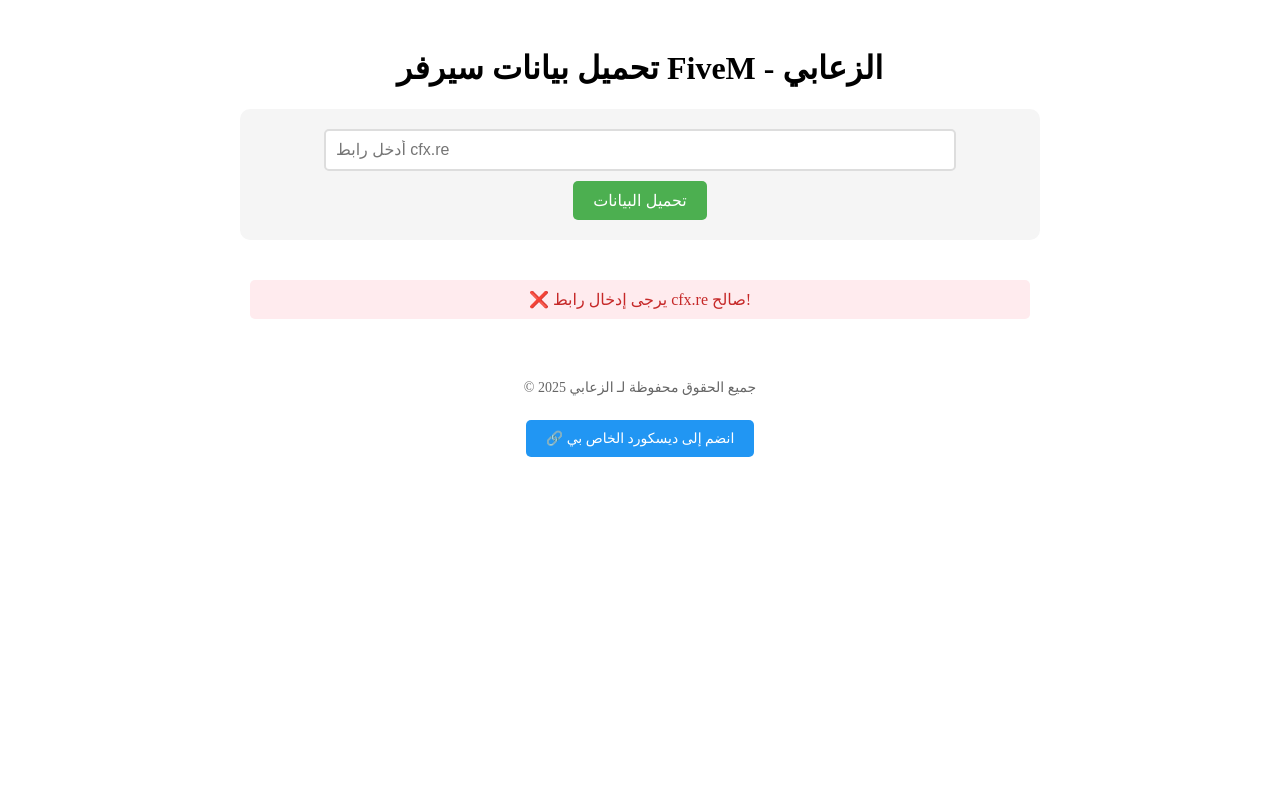
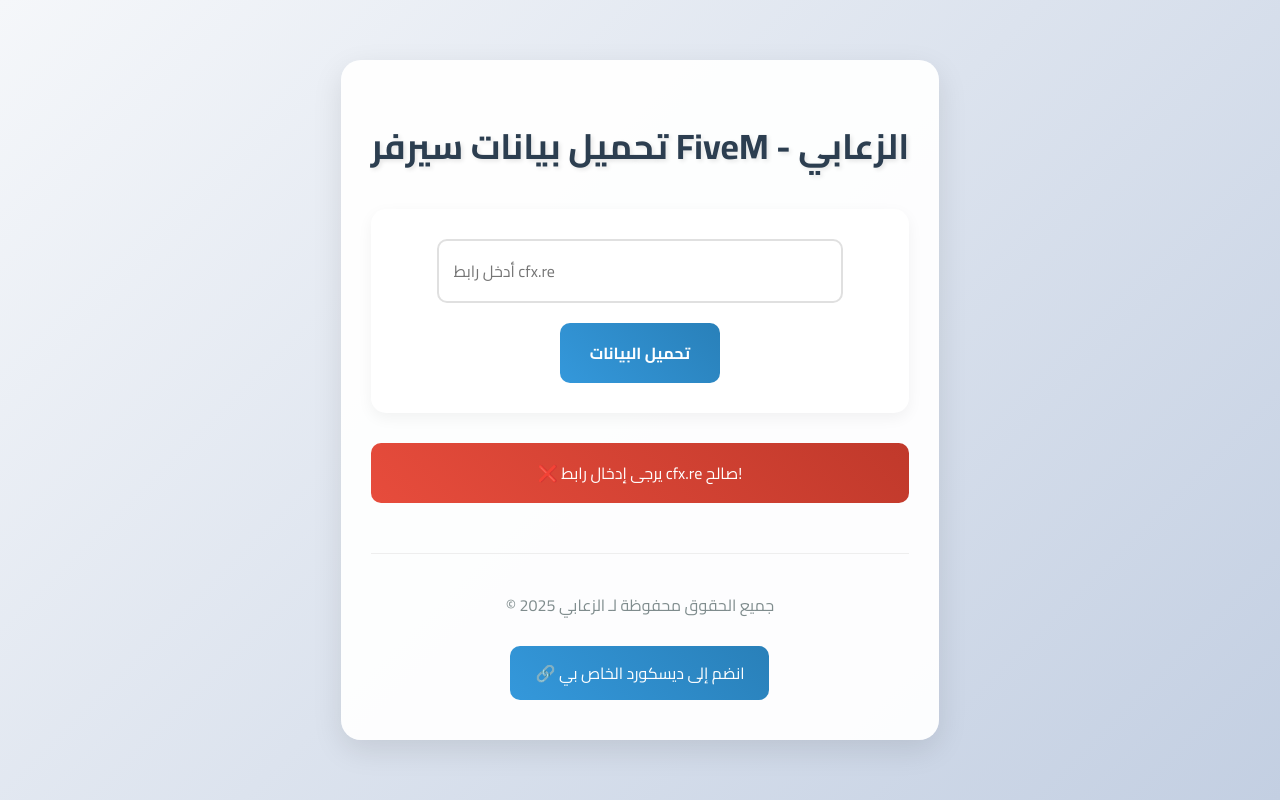
Before and after one commit to ahmedkjjf/881111, a plain HTML site: page index.html in a window 1280 px wide. Both pictures are taken after a click on the button "تحميل البيانات". Drawn offline with Linux system fonts and the light colour scheme.

Commit message:
Update index.html

```diff
--- a/index.html
+++ b/index.html
@@ -5,78 +5,147 @@
     <meta name="viewport" content="width=device-width, initial-scale=1.0">
     <title>تحميل بيانات سيرفر FiveM - الزعابي</title>
     <style>
+        * {
+            box-sizing: border-box;
+            font-family: 'Cairo', sans-serif;
+        }
+
+        body {
+            background: linear-gradient(135deg, #f5f7fa 0%, #c3cfe2 100%);
+            margin: 0;
+            min-height: 100vh;
+            display: flex;
+            align-items: center;
+            justify-content: center;
+        }
+
         .container {
-            max-width: 800px;
-            margin: 0 auto;
-            padding: 20px;
+            max-width: 900px;
+            margin: 20px;
+            padding: 30px;
+            background: rgba(255, 255, 255, 0.95);
+            border-radius: 20px;
+            box-shadow: 0 10px 30px rgba(0, 0, 0, 0.1);
             text-align: center;
         }
+
+        h1 {
+            color: #2c3e50;
+            margin-bottom: 30px;
+            font-size: 2.2em;
+            text-shadow: 2px 2px 4px rgba(0, 0, 0, 0.1);
+        }
+
         .download-box {
-            margin: 20px 0;
-            padding: 20px;
-            background-color: #f5f5f5;
+            background: #ffffff;
+            padding: 30px;
+            border-radius: 15px;
+            box-shadow: 0 5px 15px rgba(0, 0, 0, 0.05);
+            margin: 30px 0;
+        }
+
+        #url-input {
+            width: 85%;
+            padding: 15px;
+            margin-bottom: 20px;
+            border: 2px solid #e0e0e0;
             border-radius: 10px;
-        }
-        #url-input {
-            width: 80%;
-            padding: 10px;
-            margin-bottom: 10px;
-            border: 2px solid #ddd;
-            border-radius: 5px;
             font-size: 16px;
+            transition: all 0.3s ease;
             direction: ltr;
         }
+
+        #url-input:focus {
+            border-color: #3498db;
+            box-shadow: 0 0 10px rgba(52, 152, 219, 0.2);
+            outline: none;
+        }
+
         .download-btn {
-            padding: 10px 20px;
-            background-color: #4CAF50;
+            padding: 15px 30px;
+            background: linear-gradient(45deg, #3498db, #2980b9);
             color: white;
             border: none;
-            border-radius: 5px;
+            border-radius: 10px;
             cursor: pointer;
             font-size: 16px;
+            font-weight: bold;
+            transition: all 0.3s ease;
         }
+
         .download-btn:hover {
-            background-color: #45a049;
+            transform: translateY(-2px);
+            box-shadow: 0 5px 15px rgba(52, 152, 219, 0.3);
         }
-        .result-container {
-            margin: 20px 0;
-            padding: 10px;
+
+        .message {
+            padding: 15px;
+            margin: 15px 0;
+            border-radius: 10px;
+            animation: fadeIn 0.5s ease;
         }
-        .message {
-            padding: 10px;
-            margin: 10px 0;
-            border-radius: 5px;
+
+        .success {
+            background: linear-gradient(45deg, #2ecc71, #27ae60);
+            color: white;
         }
+
         .error {
-            background-color: #ffebee;
-            color: #c62828;
+            background: linear-gradient(45deg, #e74c3c, #c0392b);
+            color: white;
         }
-        .success {
-            background-color: #e8f5e9;
-            color: #2e7d32;
+
+        .loading {
+            background: linear-gradient(45deg, #3498db, #2980b9);
+            color: white;
         }
-        .loading {
-            background-color: #e3f2fd;
-            color: #1565c0;
-        }
+
         .download-link, .discord-link {
             display: inline-block;
-            margin-top: 10px;
-            padding: 10px 20px;
-            background-color: #2196F3;
+            margin: 10px;
+            padding: 12px 25px;
+            background: linear-gradient(45deg, #3498db, #2980b9);
             color: white;
             text-decoration: none;
-            border-radius: 5px;
+            border-radius: 10px;
+            transition: all 0.3s ease;
         }
+
         .download-link:hover, .discord-link:hover {
-            background-color: #1976D2;
+            transform: translateY(-2px);
+            box-shadow: 0 5px 15px rgba(52, 152, 219, 0.3);
         }
+
         .footer {
-            margin-top: 40px;
-            font-size: 14px;
-            color: #666;
+            margin-top: 50px;
+            padding-top: 20px;
+            border-top: 1px solid #eee;
+            color: #7f8c8d;
+        }
+
+        @keyframes fadeIn {
+            from { opacity: 0; transform: translateY(-10px); }
+            to { opacity: 1; transform: translateY(0); }
+        }
+
+        /* إضافة تأثيرات التحميل */
+        .loading-spinner {
+            display: inline-block;
+            width: 20px;
+            height: 20px;
+            margin-right: 10px;
+            border: 3px solid #f3f3f3;
+            border-top: 3px solid #3498db;
+            border-radius: 50%;
+            animation: spin 1s linear infinite;
+        }
+
+        @keyframes spin {
+            0% { transform: rotate(0deg); }
+            100% { transform: rotate(360deg); }
         }
     </style>
+    <link href="https://fonts.googleapis.com/css2?family=Cairo:wght@400;700&display=swap" rel="stylesheet">
 </head>
 <body>
     <div class="container">
@@ -204,12 +273,40 @@
 
             const messageDiv = document.createElement('div');
             messageDiv.className = `message ${type}`;
-            messageDiv.textContent = message;
+
+            if (type === 'loading') {
+                const spinner = document.createElement('div');
+                spinner.className = 'loading-spinner';
+                messageDiv.appendChild(spinner);
+            }
+
+            const messageText = document.createElement('span');
+            messageText.textContent = message;
+            messageDiv.appendChild(messageText);
 
             resultDiv.appendChild(messageDiv);
-            if (element1) resultDiv.appendChild(element1);
-            if (element2) resultDiv.appendChild(element2);
+
+            if (element1) {
+                setTimeout(() => {
+                    resultDiv.appendChild(element1);
+                    element1.style.animation = 'fadeIn 0.5s ease';
+                }, 500);
+            }
+
+            if (element2) {
+                setTimeout(() => {
+                    resultDiv.appendChild(element2);
+                    element2.style.animation = 'fadeIn 0.5s ease';
+                }, 800);
+            }
         }
+
+        // إضافة مستمع لمفتاح Enter
+        document.getElementById('url-input').addEventListener('keypress', function(e) {
+            if (e.key === 'Enter') {
+                handleDownload();
+            }
+        });
     </script>
 </body>
 </html>
```
